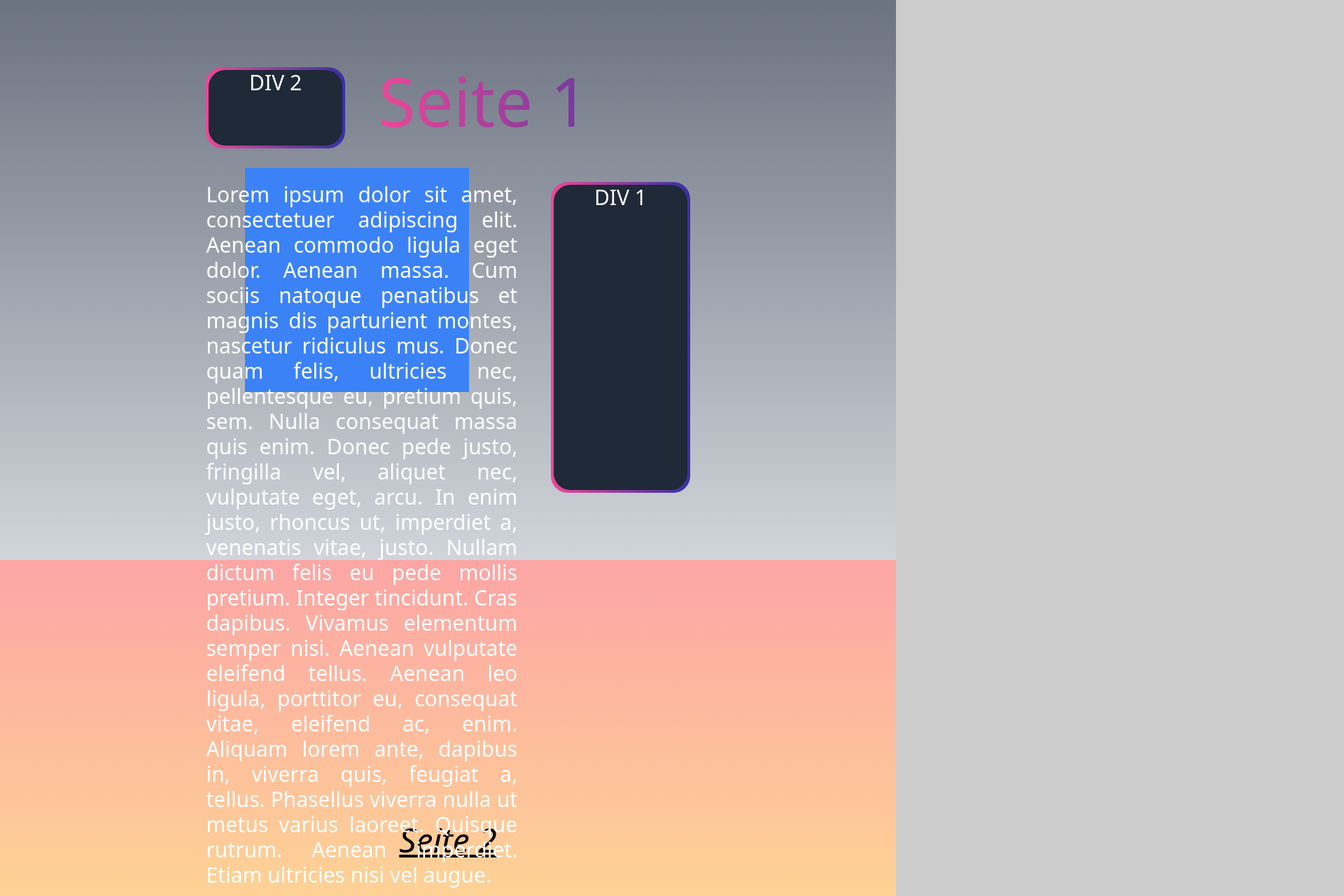
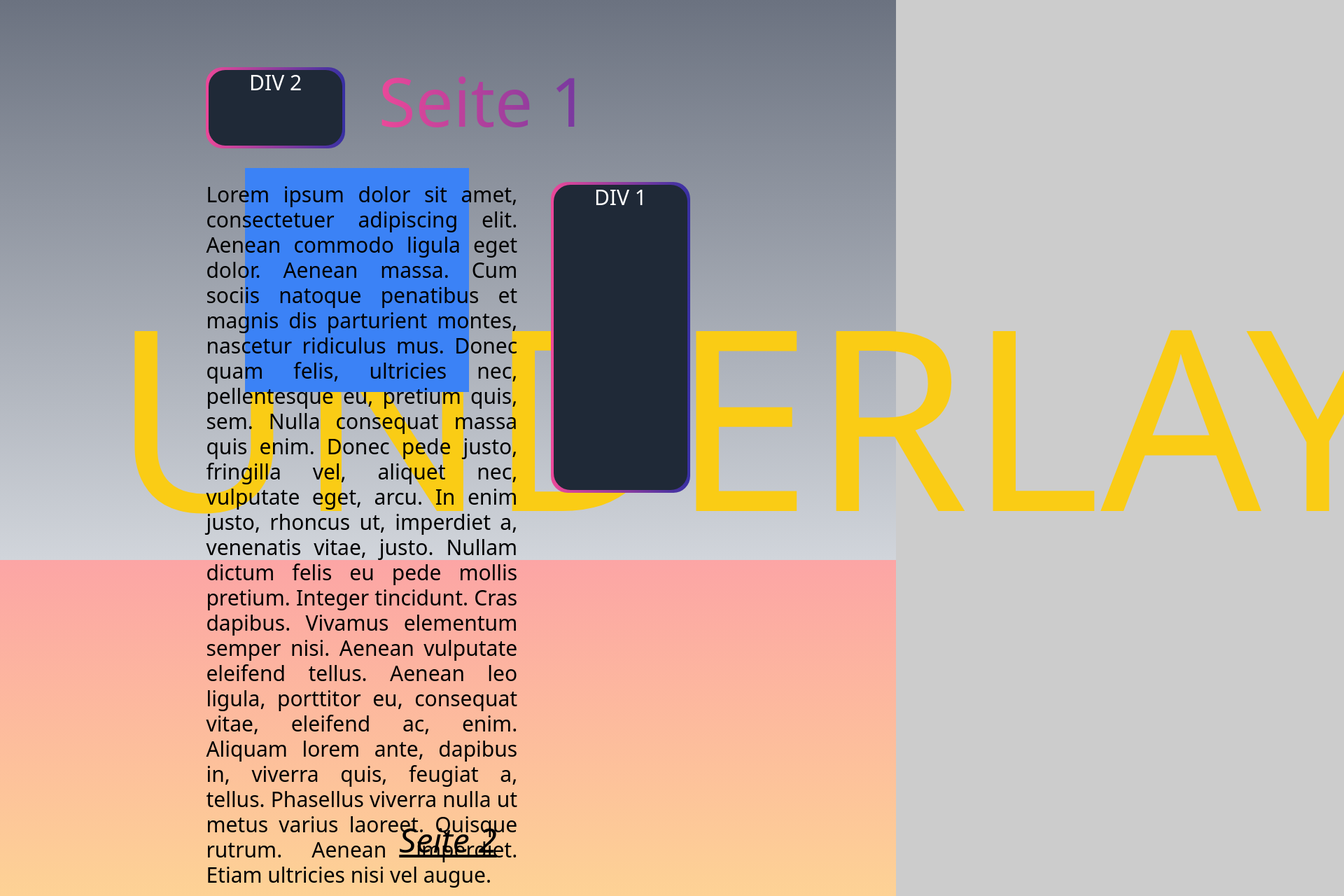
Before and after one commit to Endrickmusic/framer-motion-text-scroll, a React (Vite) app: page / in a window 1280 px wide. Shown: the top 1280 px of the page at 70% size, 1920 px wide, since content can reach past the window. Built offline with nearby package versions, Linux system fonts and the light colour scheme.

Commit message:
add text to underlay

```diff
--- a/src/App.jsx
+++ b/src/App.jsx
@@ -1,4 +1,4 @@
-import { useRef, useEffect } from "react"
+import { useRef } from "react"
 import { motion, useTransform, useScroll } from "framer-motion"
 
 import "./index.css"
@@ -8,18 +8,27 @@ function App() {
   const { scrollYProgress } = useScroll(ref)
   const y = useTransform(scrollYProgress, [0, 1], [0, 2000])
 
-  useEffect(() => {
-    console.log(y)
-  }, [y])
-
   return (
     <>
+      {/* Snap-Container */}
       <div className="relative snap snap-y snap-mandatory h-screen" ref={ref}>
+        {/* Underlay */}
         <motion.div
-          className="absolute ml-[350px] mt-60 bg-blue-500 h-80 w-80 z-10"
+          className="absolute ml-[350px] mt-60 bg-blue-500 h-80 w-80 z-20"
+          initial={{ y: -200 }}
+          animate={{ y: 0 }}
+          transition={{ type: "tween", duration: 1.2 }}
           style={{ y }}
         ></motion.div>
-
+        <motion.div
+          // className="absolute text-[360px] text-transparent bg-clip-text bg-gradient-to-r from-yellow-500 to-red-800 z-10"
+          className="absolute text-[360px] text-yellow-400 ml-40 mt-80 z-10"
+          style={{ y }}
+        >
+          UNDERLAY
+        </motion.div>
+        {/* Overlay */}
+        {/* Grid container */}
         <div
           className="
           grid grid-cols-2 grid-rows-4 gap-12 p-8 snap-start h-screen
@@ -28,11 +37,11 @@ function App() {
           md:grid-cols-4 md:p-12
           lg:grid-cols-5 lg:pt-24 lg:pb-24
         "
-          // ref={ref}
         >
+          {/* Page 1 */}
           <motion.div
             className="
-            z-20 text-8xl col-span-2 col-start-1 row-start-1 bg-gradient-to-r from-pink-500 to-indigo-800 text-transparent bg-clip-text
+            z-20 text-8xl col-span-2 col-start-1 row-start-1 bg-gradient-to-r from-pink-500 to-indigo-800 text-transparent bg-clip-text select-none
             sm:text-8xl sm:col-start-1 sm:col-end-4
             md:text-8xl md:col-start-2 md:col-span-2 md:col-end-5
             lg:text-8xl lg:col-start-3 lg:col-span-2 lg:col-end-5"
@@ -42,42 +51,43 @@ function App() {
           >
             Seite 1
           </motion.div>
-
           <motion.div
             className="
-            z-20 col-span-1 row-start-2 row-end-2 col-start-1 rounded-3xl bg-gradient-to-r from-pink-500 to-indigo-800 p-1
+            z-20 col-span-1 row-start-2 row-end-2 col-start-1 rounded-3xl bg-gradient-to-r from-pink-500 to-indigo-800 select-none cursor-pointer p-1
             sm:row-span-3 sm:col-start-3
             md:row-span-3 md:col-end-5 md:col-start-4
             lg:col-end-5 lg:col-span-1 lg:row-span-3
             "
             initial={{ x: 400 }}
             animate={{ x: 0 }}
-            transition={{ type: "tween", duration: 1.5 }}
+            transition={{ type: "tween", duration: 0.5 }}
+            whileHover={{ scale: 1.05 }}
+            whileTap={{ scale: 0.9 }}
           >
             <div className="text-white text-3xl text-center h-full w-full bg-gray-800 rounded-3xl">
               DIV 1
             </div>
           </motion.div>
-
           <motion.div
             className="
-            z-20 col-span-1 row-start-2 row-end-2 col-start-2 rounded-3xl bg-gradient-to-r from-pink-500 to-indigo-800 p-1
+            z-20 col-span-1 row-start-2 row-end-2 col-start-2 rounded-3xl bg-gradient-to-r from-pink-500 to-indigo-800 select-none cursor-pointer p-1
             sm:row-span-1 sm:col-start-1 sm:row-start-2 sm:col-span-2
             md:row-span-1 md:col-start-1 md:row-start-1 md:col-span-1
             lg:col-start-2 lg:row-start-1 lg:row-span-1 lg:col-span-1
             "
             initial={{ x: -200 }}
             animate={{ x: 0 }}
-            transition={{ type: "tween", duration: 1.5 }}
+            transition={{ type: "tween", duration: 0.5 }}
+            whileHover={{ scale: 1.05 }}
+            whileTap={{ scale: 0.9 }}
           >
             <div className="text-white text-3xl text-center h-full w-full bg-gray-800 rounded-3xl">
               DIV 2
             </div>
           </motion.div>
-
           <motion.div
             className="
-            z-20 text-white text-xl col-span-2 col-start-1 row-start-3 text-justify
+            z-20 text-black text-xl col-span-2 col-start-1 row-start-3 text-justify select-none
             sm:text-xl
             md:text-3xl md:col-span-3 md:row-start-2
             lg:text-3xl lg:col-span-2 lg:col-start-2 lg:row-start-2
@@ -101,11 +111,13 @@ function App() {
             Etiam ultricies nisi vel augue.
           </motion.div>
         </div>
-
+        {/* Page 2 */}
         <div className="snap-start h-screen flex items-center justify-center bg-gradient-to-t from-yellow-200 to-red-300">
-          <h1 className="text-5xl italic underline text-center">Seite 2</h1>
+          <h1 className="text-5xl italic underline text-center z-30">
+            Seite 2
+          </h1>
         </div>
-
+        {/* Page 3 */}
         <div className="snap-start h-screen flex items-center justify-center bg-gradient-to-t from-blue-300 to-pink-300">
           <h1 className="text-5xl italic underline text-center">Seite 3</h1>
         </div>
```
